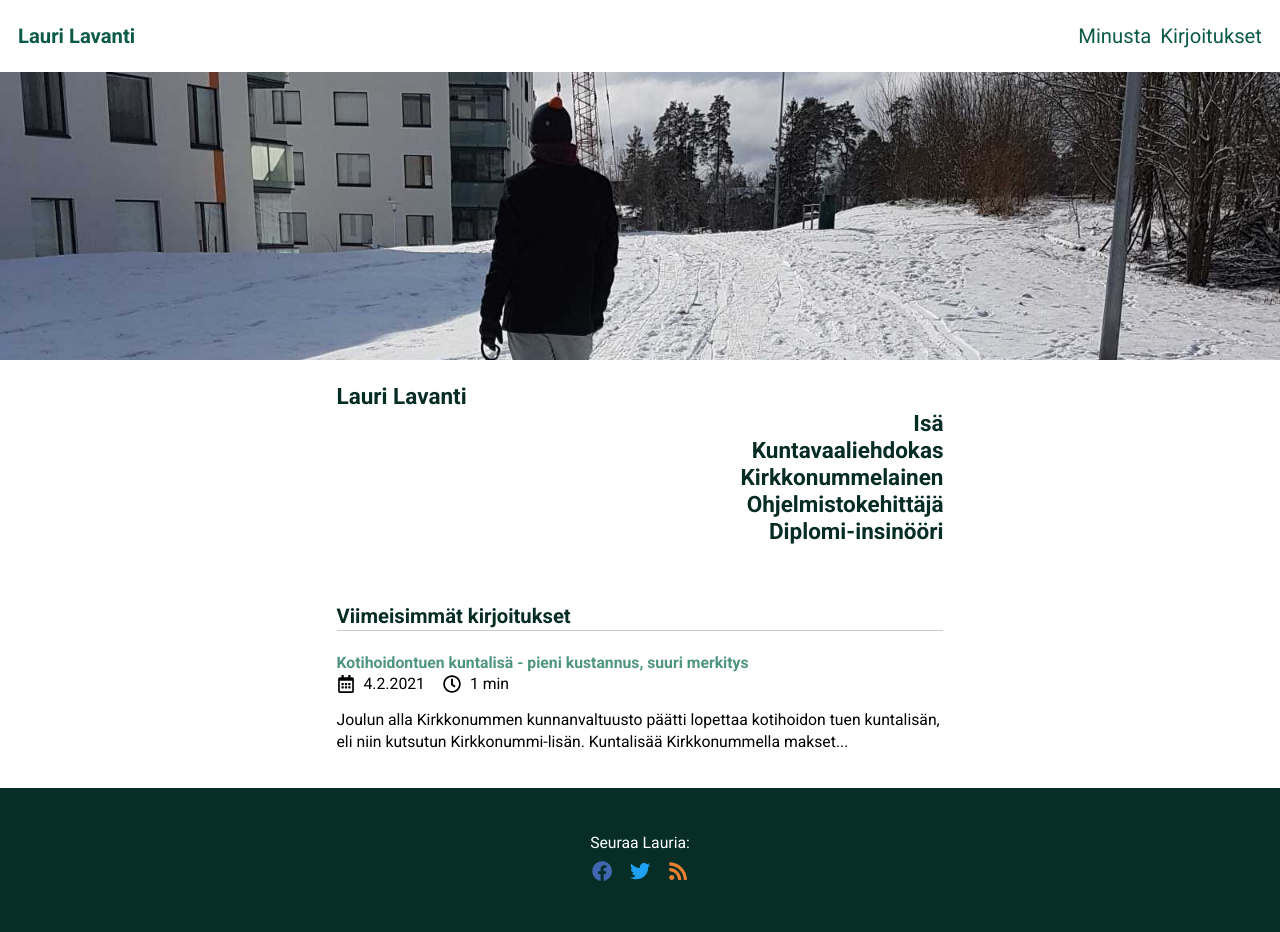
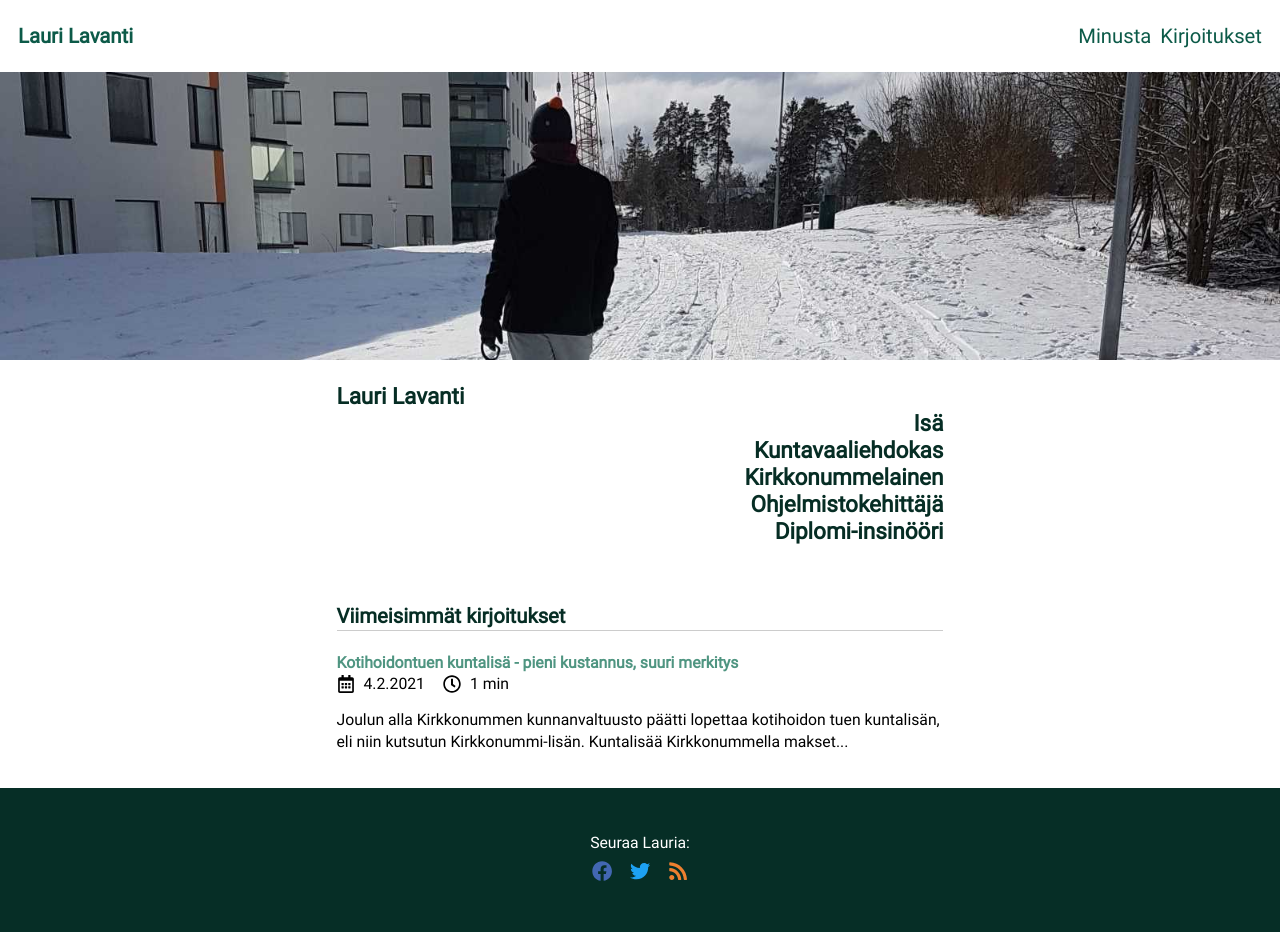
Before and after one commit to Lapanti/lapanti.github.io, a Jekyll site: the page built from index.html, in a window 1280 px wide. Built offline with Jekyll 4.4.1, drawn with Linux system fonts in a browser that asks for light colours.

Commit message:
custom font-face

```diff
--- a/_includes/head.html
+++ b/_includes/head.html
@@ -8,6 +8,4 @@
 
 <script async defer data-domain="laurilavanti.fi" src="https://analytics.laurilavanti.fi/js/index.js"></script>
 
-<link rel="preconnect" href="https://fonts.gstatic.com">
-<link rel="stylesheet" href="https://fonts.googleapis.com/css2?family=Roboto:ital,wght@0,400;0,700;1,300;1,400&display=swap">
 <!-- insert favicons. use https://realfavicongenerator.net/ -->
--- a/assets/css/main.scss
+++ b/assets/css/main.scss
@@ -4,8 +4,25 @@
 
 @charset "utf-8";
 
+@font-face {
+    font-family: 'Roboto';
+    font-style: italic;
+    font-weight: 400;
+    font-display: swap;
+    src: local('Roboto'), url(https://fonts.gstatic.com/s/roboto/v20/KFOkCnqEu92Fr1Mu51xIIzI.woff2) format('woff2');
+    unicode-range: U+0000-00FF, U+0131, U+0152-0153, U+02BB-02BC, U+02C6, U+02DA, U+02DC, U+2000-206F, U+2074, U+20AC, U+2122, U+2191, U+2193, U+2212, U+2215, U+FEFF, U+FFFD;
+}
+
+@font-face {
+    font-family: 'Roboto';
+    font-style: normal;
+    font-weight: 400;
+    font-display: swap;
+    src: local('Roboto'), url(https://fonts.gstatic.com/s/roboto/v20/KFOmCnqEu92Fr1Mu4mxK.woff2) format('woff2');
+    unicode-range: U+0000-00FF, U+0131, U+0152-0153, U+02BB-02BC, U+02C6, U+02DA, U+02DC, U+2000-206F, U+2074, U+20AC, U+2122, U+2191, U+2193, U+2212, U+2215, U+FEFF, U+FFFD;
+  }
+
 html {
-    @import url('https://fonts.googleapis.com/css2?family=Roboto:ital@0;1&display=swap');
     font-family: 'Roboto', sans-serif;
     font-size: 18px;
     height: 100%;
```
